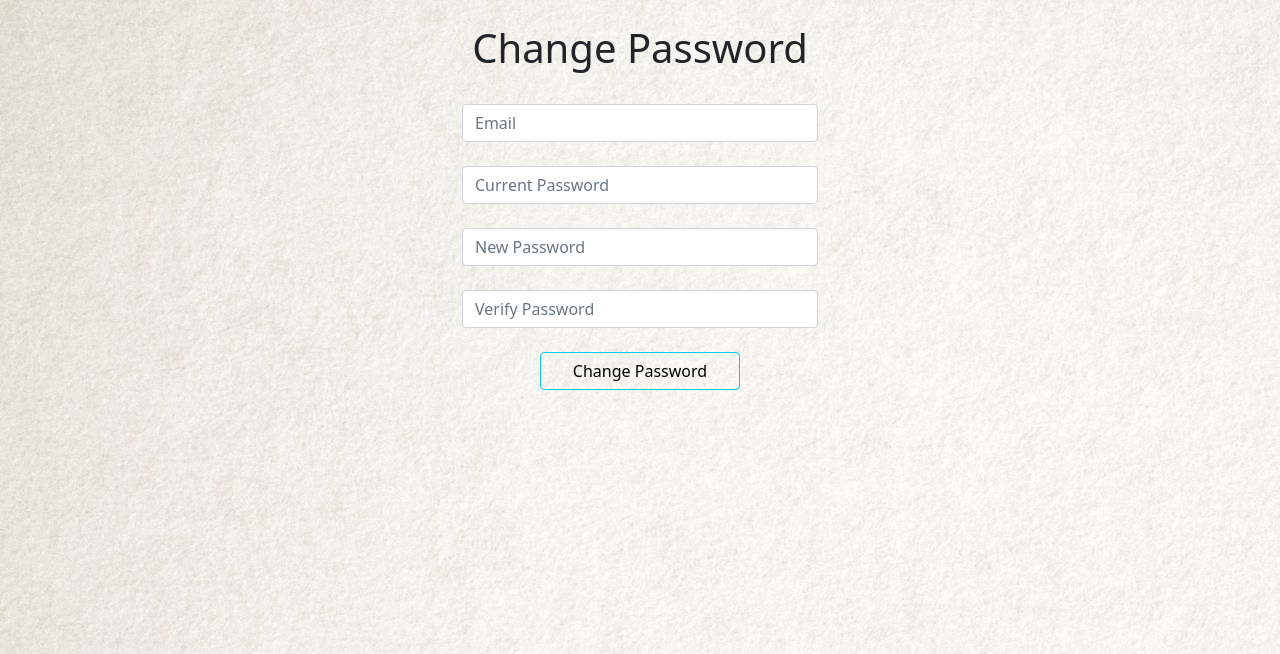
After one commit to Pwersa/Job-App-DJANGO, a Django app: page /change_password in a window 1280 px wide. The commit adds this page. Shown: the top 654 px of the page. Run offline with Django 4.2, Linux system fonts and the light colour scheme.

Commit message:
UPDATE password

```diff
--- a/JobApp/jobweb/templates/html_files/HOMEWEBSITE.html
+++ b/JobApp/jobweb/templates/html_files/HOMEWEBSITE.html
@@ -38,6 +38,7 @@
                     <form class="d-flex">
                         <button class="btn btn-outline-info" type="button" style="width: 90px; color: #C5C6C7"; onclick="apply_now()">Sign Up</button>
                 </div>
+                &nbsp;
             </nav>
         </div>
     </head>
@@ -201,8 +202,6 @@
                 var mailformat = /[^\s@]+@[^\s@]+\.[^\s@]+/;
                 if ((document.getElementById("password1").value == "") && (document.getElementById("email1").value == "")){
                     alert("Please enter you Email and Password.");
-                    //TEST IF HR IS WORKING
-                    location.replace("{% url 'profile' %}");
                 }
                 else if (document.getElementById("password1").value == ""){
                     alert("Please enter you Password.");
@@ -211,8 +210,7 @@
                     alert("Please enter you Email.");
                 }
                 else{
-                    alert("Log In Success");
-                    window.location.assign("{% url 'signup' %}");
+                    location.replace("{% url 'home' %}");
                 }
             }
 
--- /dev/null
+++ b/JobApp/jobweb/templates/html_files/changepassHR.html
@@ -0,0 +1,60 @@
+<!DOCTYPE html>
+
+<html>
+
+    <head>
+        <link href="https://cdn.jsdelivr.net/npm/bootstrap@5.1.3/dist/css/bootstrap.min.css" rel="stylesheet" integrity="sha384-1BmE4kWBq78iYhFldvKuhfTAU6auU8tT94WrHftjDbrCEXSU1oBoqyl2QvZ6jIW3" crossorigin="anonymous">
+        <script src="https://cdn.jsdelivr.net/npm/bootstrap@5.1.3/dist/js/bootstrap.bundle.min.js" integrity="sha384-ka7Sk0Gln4gmtz2MlQnikT1wXgYsOg+OMhuP+IlRH9sENBO0LRn5q+8nbTov4+1p" crossorigin="anonymous"></script>
+        <meta charset="utf-8">
+        <meta name="viewport" content="width=device-width, initial-scale=1">
+
+        <title>Change Password</title>
+
+    </head>
+    &nbsp;
+    &nbsp;
+    <body background="/static/pictures/bg.jpg" style="text-align: center; margin-left: 450px; margin-right: 450px;" >
+        <h1>Change Password</h1>
+
+        <form method="POST" class="container" onsubmit="check()" action="/changepassword">
+        {% csrf_token %}
+            &nbsp;
+            <input class="form-control" type="email" placeholder="Email" id="type_email" name="typeemail" required>
+            &nbsp;
+            <input class="form-control" type="password" placeholder="Current Password" id="currentpass" name="oldpass" required>
+            &nbsp;
+            <input class="form-control" type="password" placeholder="New Password" id="newpass" name="newpass" required>
+            &nbsp;
+            <input class="form-control" type="password" placeholder="Verify Password" id="verifypass" name="verifypass" required>
+            &nbsp;
+            <div>
+                <button class="btn btn-outline-info" type="submit" style="width: 200px; color: #000000">Change Password</button>
+            </div>
+            &nbsp;
+        </form>
+        <script>
+            function check(){
+                if ((document.getElementById("type_email").value == "") && (document.getElementById("currentpass").value == "") && (document.getElementById("newpass").value == "") && (document.getElementById("verifypass").value == "")){
+                    alert("Please enter credentials to continue.");
+                }
+                else if (document.getElementById("type_email").value == ""){
+                    alert("Please enter your Email to continue.");
+                }
+                else if (document.getElementById("currentpass").value == ""){
+                    alert("Please enter your Current Password to continue.");
+                }
+                else if (document.getElementById("newpass").value == ""){
+                    alert("Please enter your New Password to continue.");
+                }
+                else if (document.getElementById("verifypass").value == ""){
+                    alert("Please enter again your New Password to verify and continue.");
+                }
+                else{
+                    alert("Change Password Succesfully.");
+                    //window.location.assign("{% url 'home' %}");
+                }
+            }
+        </script>
+    </body>
+
+</html>
--- a/JobApp/jobweb/urls.py
+++ b/JobApp/jobweb/urls.py
@@ -6,12 +6,14 @@ urlpatterns = [
     path('', views.home, name='home'),
     path('home', views.home, name='home'),
     path('signup', views.signup, name='signup'),
+    path('change_password', views.change_pass, name='changepass'),
     path('hrdashboard', views.hrdashboard, name='hrdashboard'),
     path('employee', views.employee, name='employee'),
     path('applicant', views.applicant, name='applicant'),
     path('addjob', views.addjob, name="addjob"),
     path('profile', views.profile, name='profile'),
 
+    path('changepassword', views.changepass1),
     path('admin/', admin.site.urls),
     path('createacc', views.createAccount),
     path('showacc', views.showAccount),
--- a/JobApp/jobweb/views.py
+++ b/JobApp/jobweb/views.py
@@ -9,6 +9,9 @@ def home(request):
 
 def signup(request):
     return render(request, 'html_files/Registration-Form.html')
+
+def change_pass(request):
+    return render(request, 'html_files/changepassHR.html')
 
 def hrdashboard(request):
     return render(request, 'html_files/HRMANAGER.html')
@@ -25,6 +28,7 @@ def addjob(request):
 def profile(request):
     return render(request, 'html_files/User Profile.html')
 
+login_email =[]
 
 def createAccount(request):
     accounts = account_data.objects.create(
@@ -107,6 +111,7 @@ def showJobs(request):
 def login(request):
 
     check_email = request.POST['email1'],
+    check_password = request.POST['password1']
 
     mydb = mysql.connector.connect(
         host="localhost",
@@ -121,11 +126,53 @@ def login(request):
     mycursor.execute(sql, value)
     got = mycursor.fetchone()[0]
 
-    if got == "Applicant":
-        return render(request, 'html_files/Applicant-Details.html')
-    elif got == "HRManager":
-        return render(request, 'html_files/HRMANAGER.html')
-    elif got == "Employee":
-        return render(request, 'html_files/User Profile.html')
+    sql1 = "SELECT password FROM jobweb_account_data WHERE email = %s"
+    value1 = (check_email)
+    mycursor.execute(sql1, value1)
+    got1 = mycursor.fetchone()[0]
+
+    if got1 != check_password:
+        return render(request, 'html_files/HOMEWEBSITE.html')
     else:
-        return render(request, 'html_files/HOMEWEBSITE.html')
+        if got == "Applicant":
+            login_email.append(check_email)
+            return render(request, 'html_files/User Profile.html')
+        elif got == "HRManager":
+            login_email.append(check_email)
+            return render(request, 'html_files/HRMANAGER.html')
+        elif got == "Employee":
+            login_email.append(check_email)
+            return render(request, 'html_files/User Profile.html')
+        else:
+            return render(request, 'html_files/HOMEWEBSITE.html')
+
+
+def changepass1(request):
+
+    check_email1 = request.POST['typeemail'],
+
+    check_password = request.POST['oldpass'],
+
+    new_password = request.POST['newpass'],
+
+    verify_password = request.POST['verifypass'],
+
+    mydb = mysql.connector.connect(
+        host="localhost",
+        user="root",
+        password="Admin123",
+        database="jobapp")
+
+    mycursor = mydb.cursor()
+
+    sql2 = "SELECT email FROM jobweb_account_data WHERE password = %s"
+    value2 = (check_password)
+    mycursor.execute(sql2, value2)
+    got2 = mycursor.fetchone()[0]
+
+    sql3 = "UPDATE jobweb_account_data SET password = %s WHERE email = %s"
+    value3 = (new_password[0], check_email1[0])
+    mycursor.execute(sql3, value3)
+    mydb.commit()
+
+    return redirect(request, 'html_files/HOMEWEBSITE.html')
```
Also changed, not shown: JobApp/jobweb/templates/html_files/HRMANAGER.html (+2 -20 lines).
